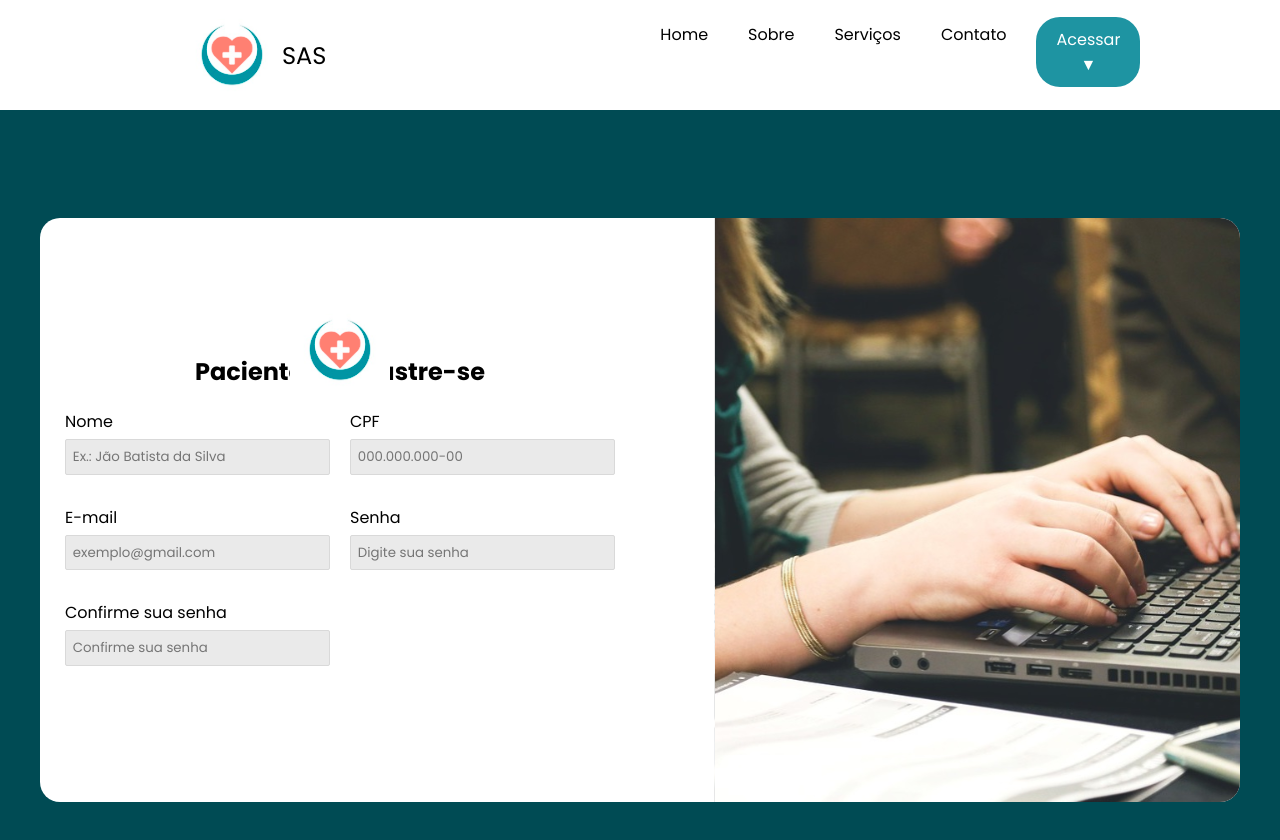
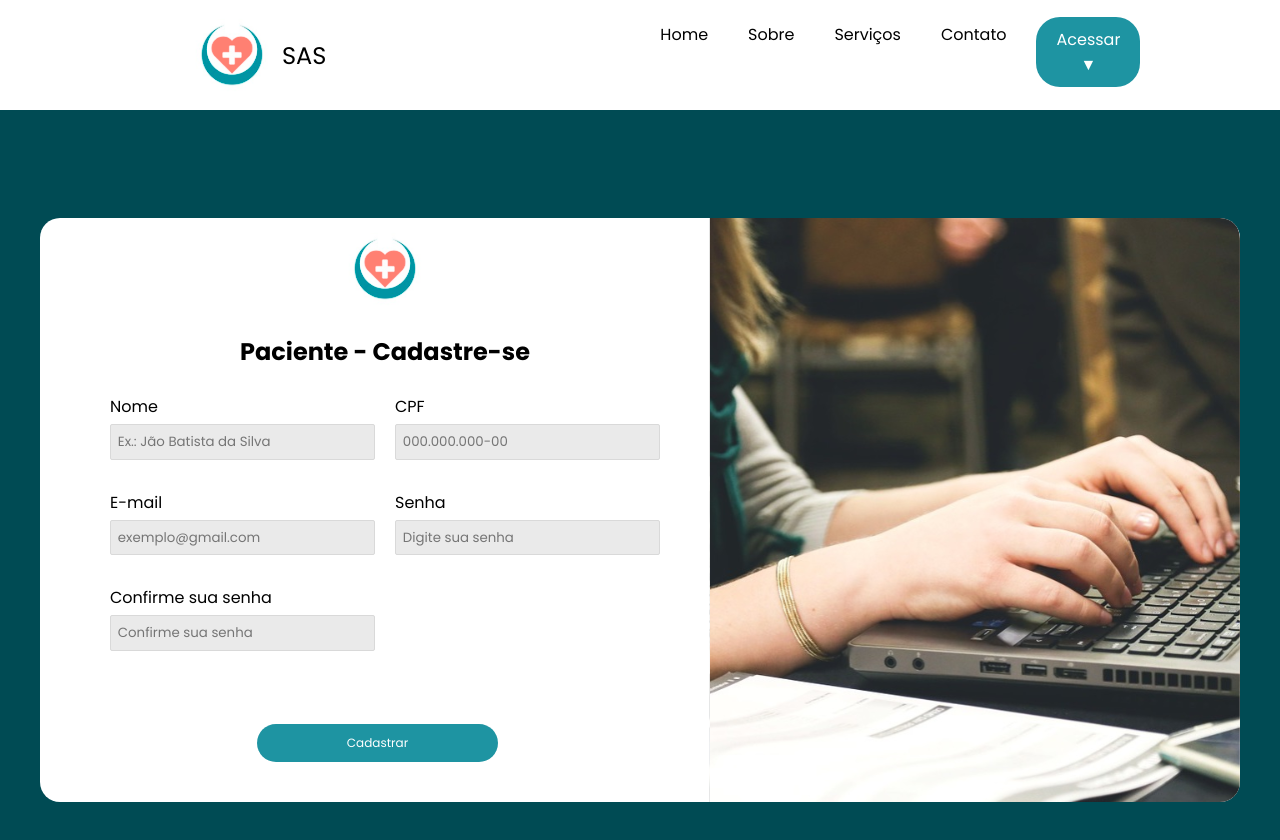
Before and after one commit to SAS-Organizacao/SAS-FrontEnd, a React (Vite) app in the folder SAS/: page /cadastro in a window 1280 px wide. Shown: the top 840 px of the page. Built offline with nearby package versions, Linux system fonts and the light colour scheme.

Commit message:
atualização da página de cadastro

```diff
--- a/SAS/src/pages/Cadastro/cadastro.css
+++ b/SAS/src/pages/Cadastro/cadastro.css
@@ -1,10 +1,10 @@
-*{
+* {
     margin: 0;
     padding: 0;
     box-sizing: border-box;
 }
 
-.containerCadastro{
+.containerCadastro {
     display: flex;
     justify-content:center;
     align-items:center;
@@ -12,7 +12,7 @@
     background-color: #004B54;
 }
 
-.cadastroContent{
+.cadastroContent {
     background-color: #fff;
     width: 1200px;
     height: 584px;
@@ -22,7 +22,7 @@
     overflow: hidden;
 }
 
-.formContent{
+.formContent {
     display: flex;
     flex-direction: column;
     justify-content: center;
@@ -33,22 +33,25 @@
     /* background-color: tomato; */
 }
 
-.formsContents{
+.formsContents {
     display: grid;
     grid-template-columns: repeat(2, 1fr);
     gap: 20px;
     width: 550px;
+    position: relative;
+    top: -60px;
+    right: -45px;
 
 }
 
-.contentForm{
+.contentForm {
     display: flex;
     flex-direction: column;
     row-gap: 5px;
     width: 100%;
 }
 
-.inputContent{
+.inputContent {
     width: 100%;
     padding: 6.8px;
     background-color: #eaeaea;
@@ -57,29 +60,70 @@
     border-radius: 2px;
 }
 
-.logoCadastro{
+.logoCadastro {
     display: flex;
     justify-content: center;
     align-items: center;
     width: 200px;
-    position: absolute;
-    top: 300px;
-
+    position: relative;
+    top: -80px;
+    right: -45px;
 }
 
-.logoCadastro img{
+.logoCadastro img {
     width: 50%;
     height: 100%;
     color: #000;
 }
 
-.formContent h2{
-    padding: 10px 0;
+.formContent h2 {
+    position: relative;
+    top: -75px;
+    right: -45px;
 }
 
-.imgCadastro{
+.imgCadastro {
     width: 50%;
     position: relative;
-    right: -40px;
+    right: -35px;
     top: -10px;
 }
+
+.btn-cadastro {
+    display: flex;
+    justify-content: center;
+    align-items: center;
+    position: relative;
+    bottom: -120px;
+    left: -150px;
+}
+
+.btn-cadastro a {
+    background-color: #1E94A2;
+    border-radius: 24px;
+    padding: 10px 90px;
+    color: #fff;
+    text-decoration: none;
+    transition: background-color 0.5s ease;
+}
+
+.btn-cadastro a:hover {
+    background-color: #125E67;
+}
+
+.checkbox-content {
+    display: flex;
+    align-items: center;
+    gap: 30px;
+    margin: 0;
+    position: relative;
+    bottom: -80px;
+    left: -300px;
+    width: 300px;
+}
+
+.checkbox-content, p, a{
+    display: flex;
+    color: #000;
+    font-size: 12px;
+}
--- a/SAS/src/pages/Cadastro/index.jsx
+++ b/SAS/src/pages/Cadastro/index.jsx
@@ -12,15 +12,12 @@ export default function Cadastro() {
 
             <div className="containerCadastro">
 
-
                 <div className='cadastroContent'>
-
 
                     <form className='formContent'>
 
-
                         <div className='logoCadastro'>
-                            <img src={LogoCadastro}></img>
+                            <img src={LogoCadastro} alt='logo-symbol'></img>
                         </div>
 
                         <h2>Paciente - Cadastre-se</h2>
@@ -52,8 +49,14 @@ export default function Cadastro() {
                                 <input type='password' className='inputContent' placeholder='Confirme sua senha'></input>
                             </div>
 
+                            {/* <div className='checkbox-content'>
+                                <input type="checkbox" />
+                                <p>Estou de acordo com a <link rel="stylesheet" onClick={() => navigation('/login')} /> De</p>
+                            </div> */}
 
-
+                            <div className='btn-cadastro'>
+                                <a href="">Cadastrar</a>
+                            </div>
 
                         </div>
                     </form>
--- a/SAS/src/pages/Home/index.jsx
+++ b/SAS/src/pages/Home/index.jsx
@@ -82,7 +82,6 @@ export default function Home() {
                                 <p>Paciente agendados</p>
                             </div>
                         </div>
-
                     </div>
                 </div>
             </div>
```
Also changed, not shown: SAS/src/pages/Home/home.css (line endings or trailing spaces).
